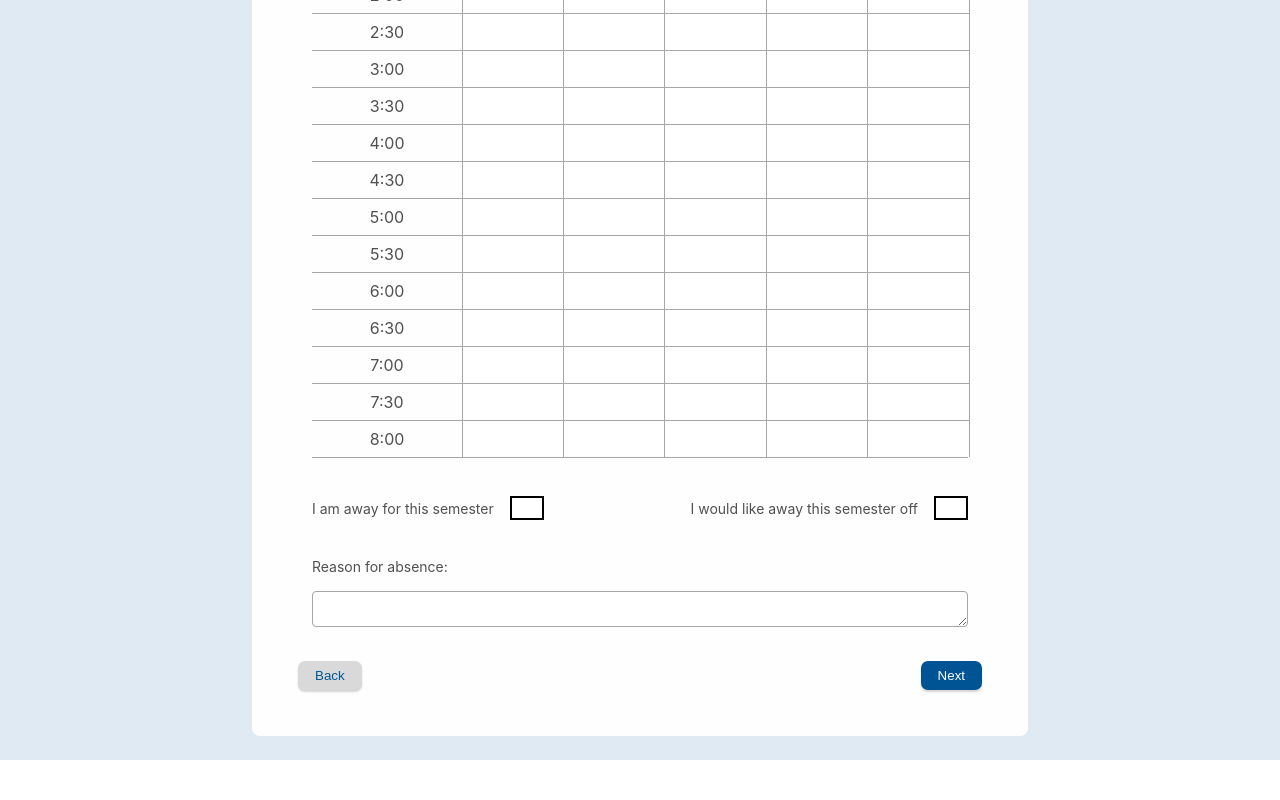
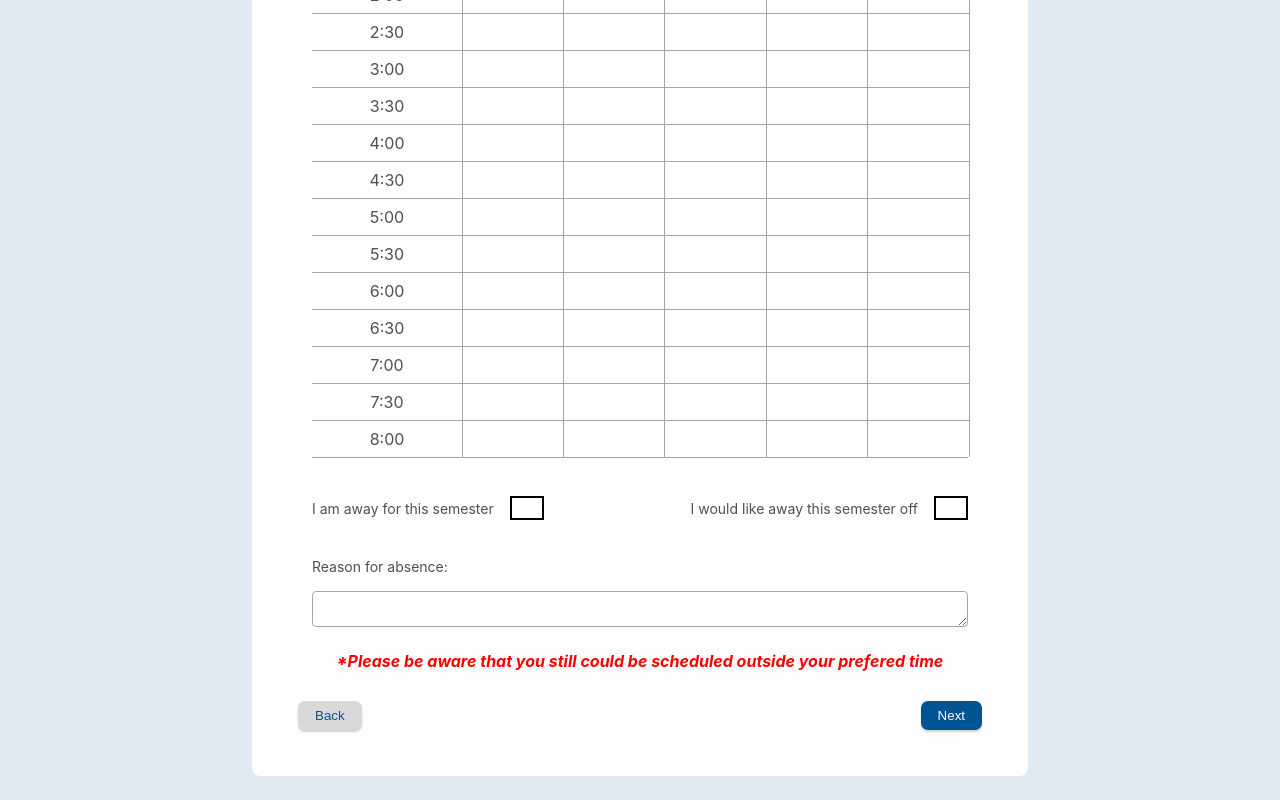
Before and after one commit to seng499-company1/frontend, a React (Create React App) app in the folder best-uvic-scheduler/: page /SelectProfessor/TimeAvail in a window 1280 px wide. Shown: the part 751-1551 px from the top of the page. Before the commit the page ends 1511 px from the top, so only its background shows below. Built offline with nearby package versions, Linux system fonts and the light colour scheme.

Commit message:
added error message

```diff
--- a/best-uvic-scheduler/src/Pages/ProfessorDataInput/ProfessorTimetable.tsx
+++ b/best-uvic-scheduler/src/Pages/ProfessorDataInput/ProfessorTimetable.tsx
@@ -165,6 +165,15 @@ const PageTitleH1 = styled.h1`
   text-align: center;
 `;
 
+const WarningText = styled.h4`
+  padding-top: 0px;
+  padding-bottom: 20px;
+  margin: 0;
+  text-align: center;
+  color: #ff0000;
+  font-style: italic;
+`;
+
 const MaxCoursesH3 = styled.h3`
   font-weight: 400;
   margin: 0;
@@ -272,6 +281,10 @@ export function ProfessorTimetableView(props: ProfessorTimetableViewProps) {
             />
           </FreeformDiv>
         </LayoutDiv>
+        <WarningText>
+          *Please be aware that you still could be scheduled outside your
+          prefered time
+        </WarningText>
         <CustomButtonGroupView
           style={{ padding: "var(--space-small) 0" }}
           {...{ Amount: "Double" }}
```
